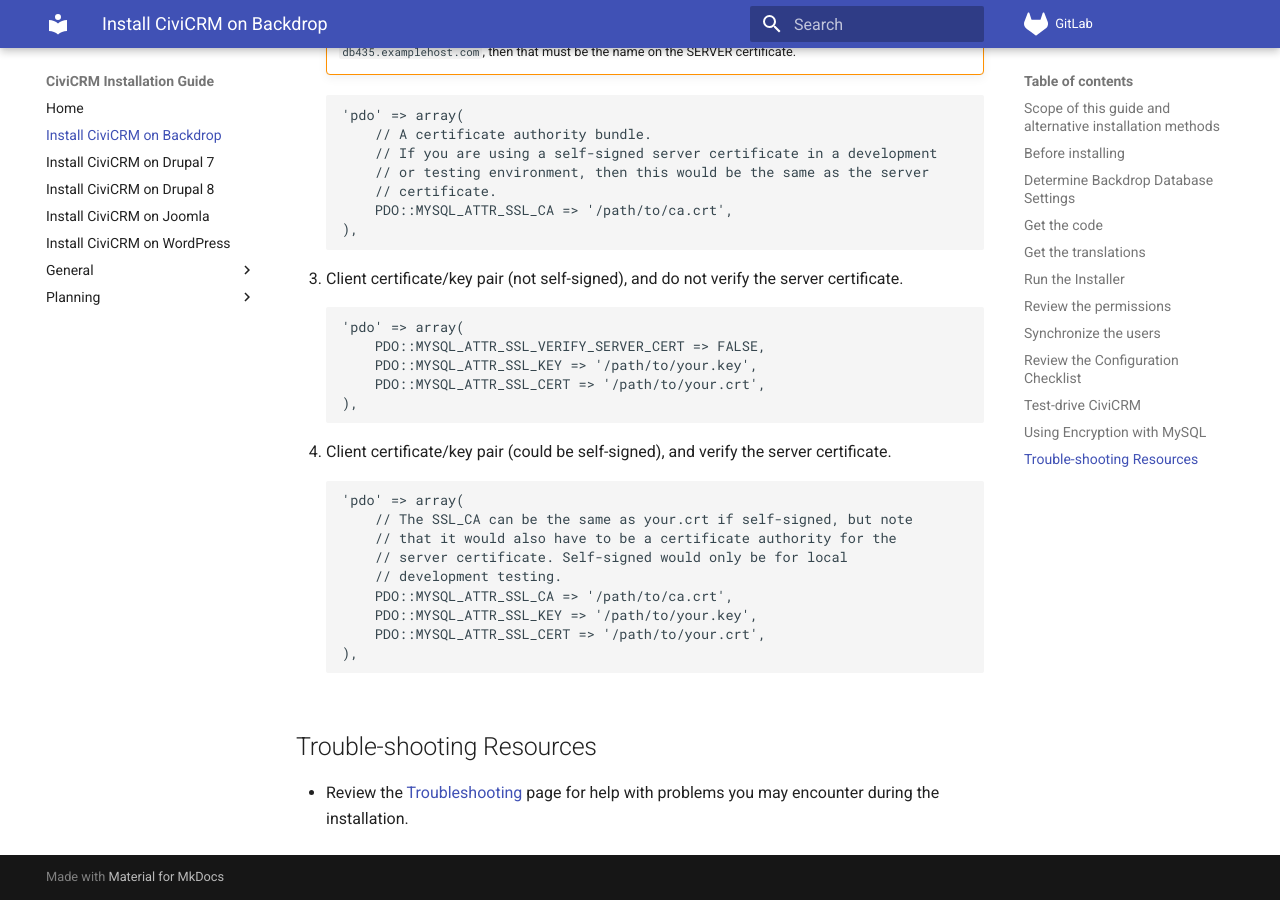
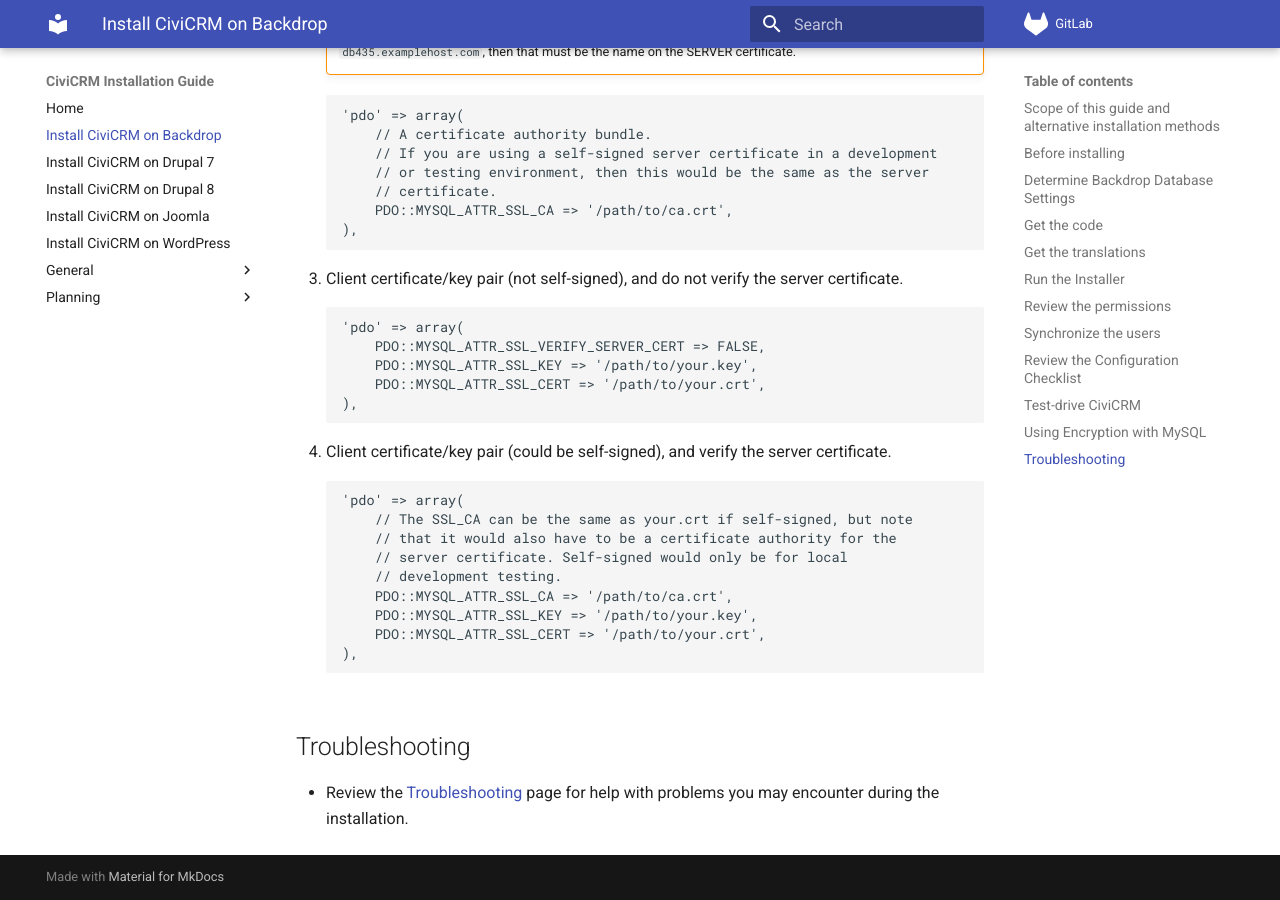
Before and after one commit to agileware/civicrm-installation-guide, an MkDocs documentation site: the page built from docs/backdrop/index.md, in a window 1280 px wide and 900 px high, scrolled down 5787 px. Built offline with MkDocs 1.6.1 and Material for MkDocs 9.7.7, drawn with Linux system fonts in a browser that asks for light colours.

Commit message:
Normalize heading "Troubleshooting"
1. Resources in redundant.
2. The other section headings have active verb-phrase. This is a little closer.
3. The dash in "Trouble-shooting" is inconsistent. It's not wrong per se, but
   it's a little unusual, and it should be consistent with the title of
   liked page.

````diff
--- a/docs/backdrop/index.md
+++ b/docs/backdrop/index.md
@@ -198,6 +198,6 @@ See [TLS for MySQL](/general/mysql_tls/) for introductory concepts and the setti
     ),
     ```
 
-## Trouble-shooting Resources {:#troubleshooting}
+## Troubleshooting {:#troubleshooting}
 
 * Review the [Troubleshooting](../general/troubleshooting.md) page for help with problems you may encounter during the installation.
--- a/docs/drupal7/index.md
+++ b/docs/drupal7/index.md
@@ -202,7 +202,7 @@ See [TLS for MySQL](/general/mysql_tls/) for introductory concepts and the setti
     ),
     ```
 
-## Trouble-shooting Resources {:#troubleshooting}
+## Troubleshooting {:#troubleshooting}
 
 * Review the [Troubleshooting](../general/troubleshooting.md) page for help with problems you may encounter during the installation.
 * To check compatibility with other Drupal modules see: [Drupal modules incompatible with CiviCRM](https://docs.civicrm.org/sysadmin/en/latest/integration/drupal/incompatibilities/)
--- a/docs/drupal8/index.md
+++ b/docs/drupal8/index.md
@@ -284,6 +284,6 @@ See [TLS for MySQL](/general/mysql_tls/) for introductory concepts and the setti
 
 * [Project page on Drupal.org](https://www.drupal.org/project/civicrm_entity)
 
-## Troubleshooting Resources {:#troubleshooting}
+## Troubleshooting {:#troubleshooting}
 
 * Review the [Troubleshooting](../general/troubleshooting.md) page for help with problems you may encounter during the installation.
--- a/docs/joomla/index.md
+++ b/docs/joomla/index.md
@@ -45,7 +45,7 @@ When CiviCRM is installed on top of an existing Joomla site, a special CiviCRM A
 * Click the **Components > CiviCRM > CiviCRM Home** link in the main navigation block
 * Click **Administer > Users and Permissions > Synchronize Users-to-Contacts**
 
-## Troubleshooting Resources {:#troubleshooting}
+## Troubleshooting {:#troubleshooting}
 
 * If the CiviCRM component does not install correctly (for example you get a blank screen instead of the confirmation page), delete the `~/components/com_civicrm` and `~/administrator/components/com_civicrm` and `~/media/civicrm directories` manually and then try each of the following before attempting to reinstall:
 
--- a/docs/wordpress/index.md
+++ b/docs/wordpress/index.md
@@ -187,6 +187,6 @@ See [TLS for MySQL](../general/mysql_tls.md) for introductory concepts and the s
 
 * `define('MYSQL_CLIENT_FLAGS', MYSQLI_CLIENT_SSL);`
 
-## Troubleshooting Resources {:#troubleshooting}
+## Troubleshooting {:#troubleshooting}
 
 * Review the [troubleshooting](../general/troubleshooting.md) page for help with problems you may encounter during the installation.
````
Also changed, not shown: docs/drupal9/index.md (+1 -1 lines).
